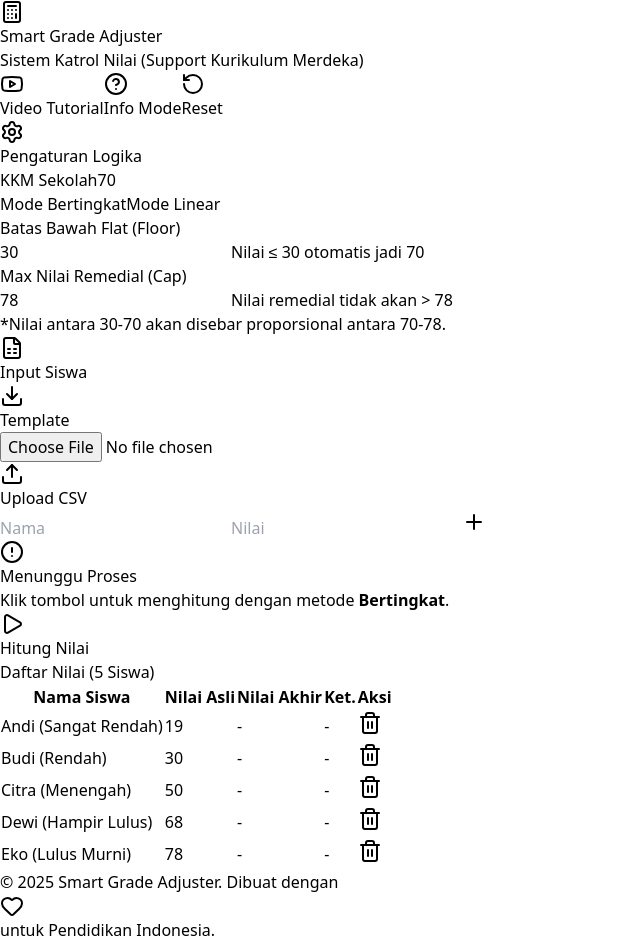
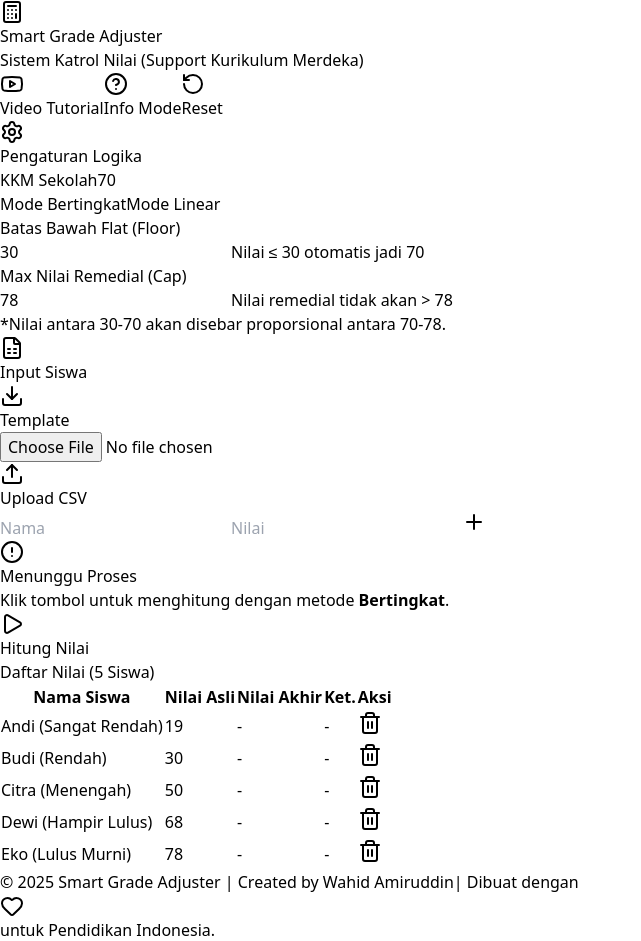
Before and after one commit to wahid27/katrolinaja, a React (Vite) app: page / in a window 1280 px wide. Shown: the top 941 px of the page, without its empty margins (0-641 px from the left). Built offline with nearby package versions, Linux system fonts and the light colour scheme.

Commit message:
Update App.jsx

```diff
--- a/src/App.jsx
+++ b/src/App.jsx
@@ -505,7 +505,7 @@ const GradeAdjuster = () => {
 
         {/* FOOTER */}
         <div className="mt-12 mb-6 text-center space-y-4">
-          <p className="text-slate-400 text-sm">&copy; {new Date().getFullYear()} Smart Grade Adjuster. Dibuat dengan <Heart className="w-3 h-3 inline text-red-400 fill-current" /> untuk Pendidikan Indonesia.</p>
+          <p className="text-slate-400 text-sm">&copy; {new Date().getFullYear()} Smart Grade Adjuster | Created by Wahid Amiruddin| Dibuat dengan <Heart className="w-3 h-3 inline text-red-400 fill-current" /> untuk Pendidikan Indonesia.</p>
           <a href="https://wa.me/6281234567890?text=Halo%20saya%20butuh%20bantuan" target="_blank" rel="noopener noreferrer" className="inline-flex items-center gap-2 px-5 py-2 bg-green-500 hover:bg-green-600 text-white rounded-full font-medium shadow-md hover:shadow-lg transition-transform hover:-translate-y-1 text-sm"><MessageCircle className="w-4 h-4" /> Support Pembuatnya</a>
         </div>
       </div>
```
